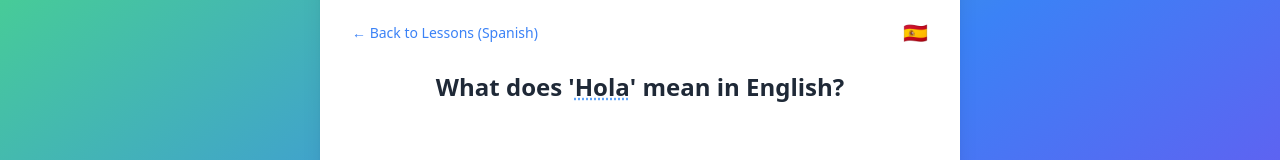
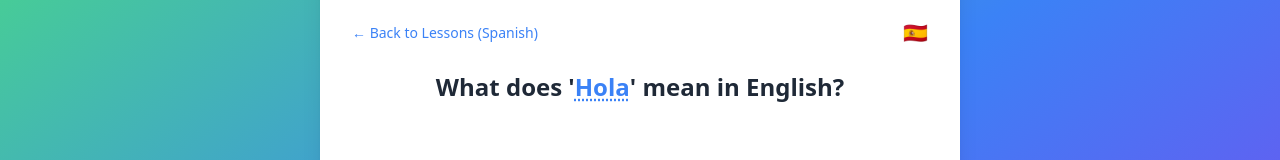
Before and after one commit to isaaclins/triolingo, a Next.js app: page /spanish/1 in a window 1280 px wide. Shown: the part 177-337 px from the top of the page. Built offline with nearby package versions, Linux system fonts and the light colour scheme.

Commit message:
style: update hoverable word styles for improved visibility and tooltip positioning

```diff
--- a/app/globals.css
+++ b/app/globals.css
@@ -89,9 +89,10 @@
 
 /* Add styles for hoverable words and tooltips */
 .hoverable-word {
+  color: #3b82f6; /* Tailwind's blue-500, for example - more vibrant */
   text-decoration: underline dotted;
-  text-decoration-color: #60a5fa; /* A blue color, adjust as needed */
-  text-underline-offset: 2px;
+  text-decoration-color: #3b82f6; /* Match the text color */
+  text-underline-offset: 3px; /* Slightly more offset */
   position: relative; /* For positioning the tooltip */
   cursor: help;
 }
```
